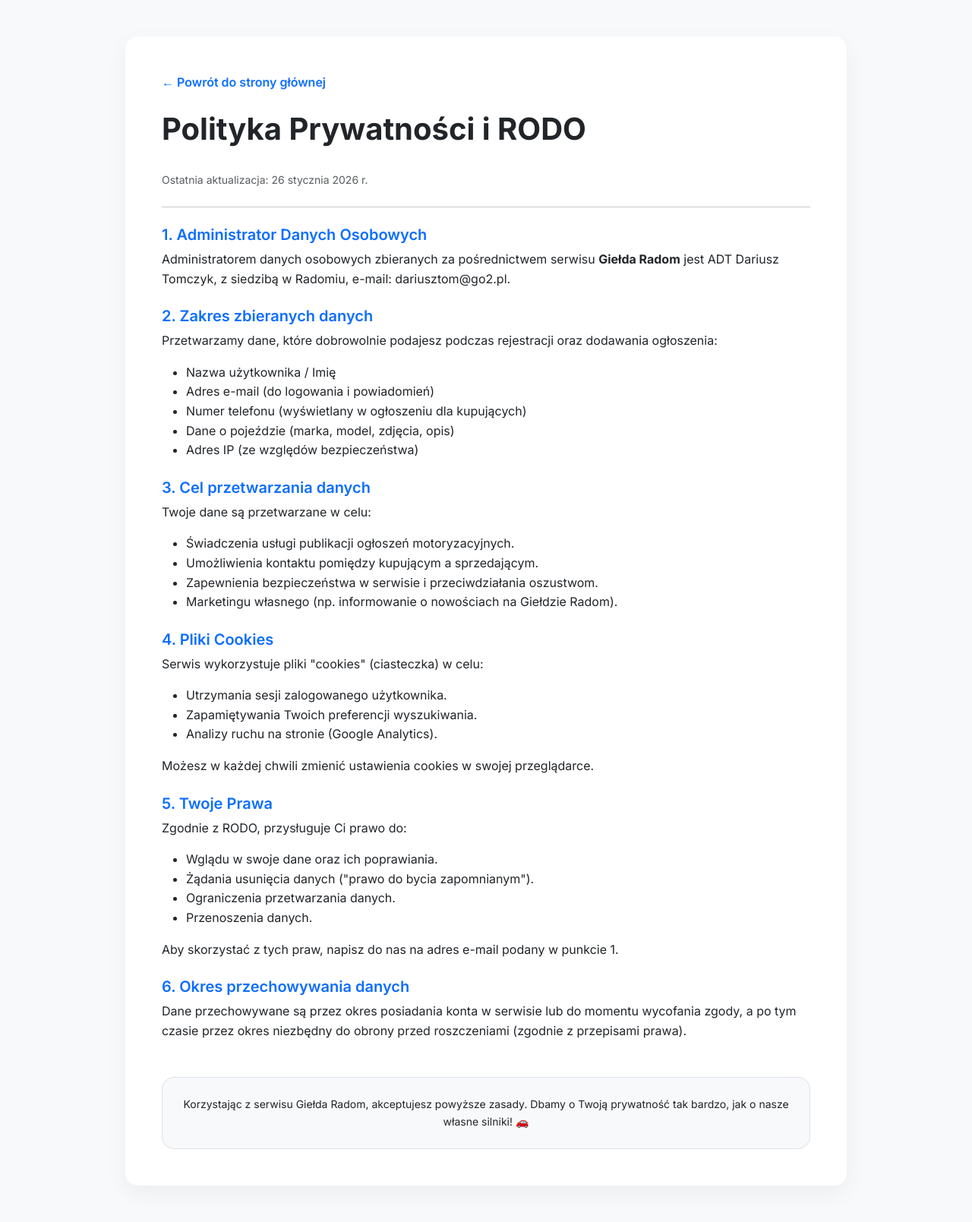
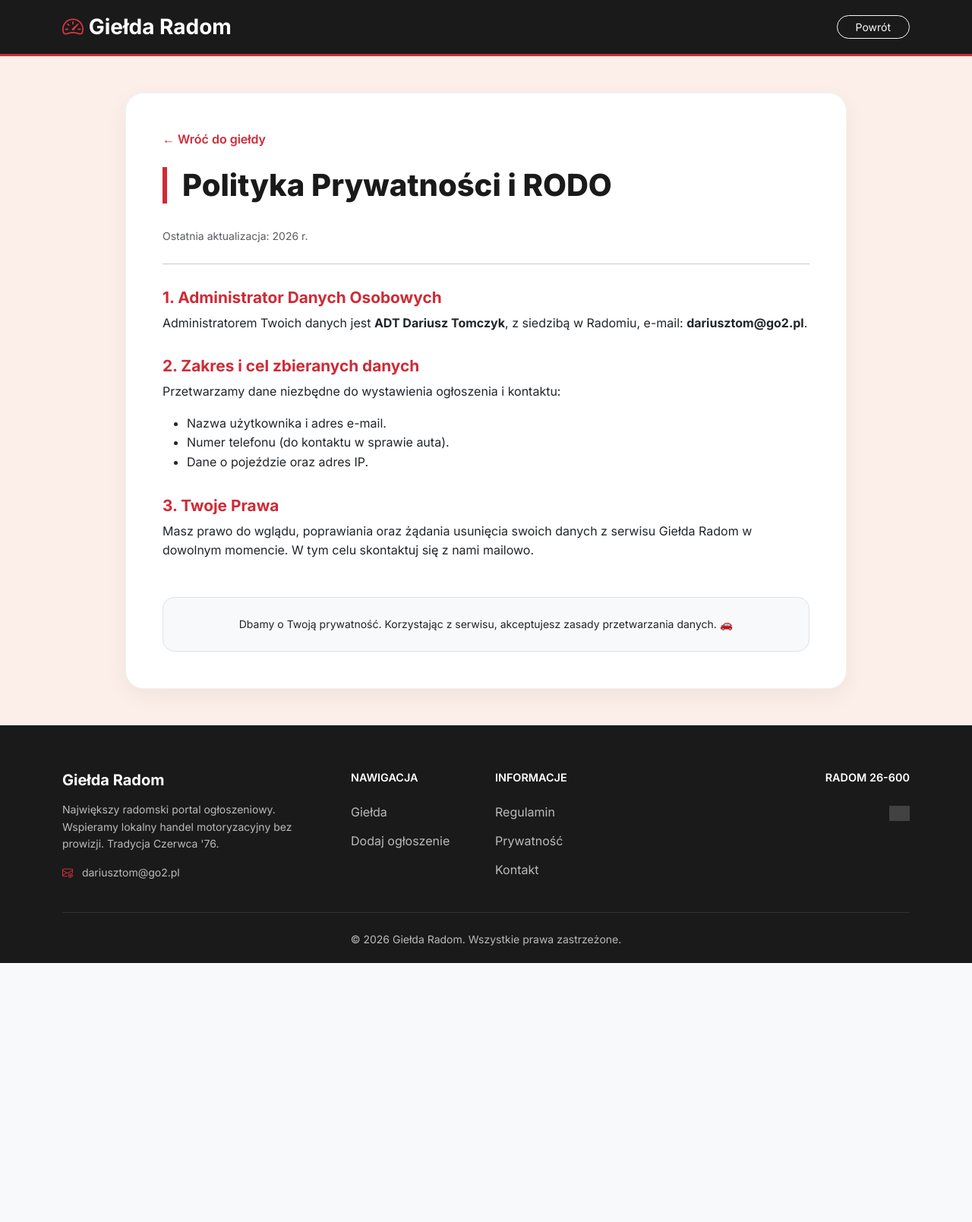
Before and after one commit to tomczykdariusz606/gielda-radom, a Flask app: page /polityka-prywatnosci in a window 1280 px wide. Shown: the whole page at 76% size. After the commit the page ends 1268 px from the top, so only its background shows below. Run offline with Flask 3, Linux system fonts and the light colour scheme; grey boxes are pictures that could not be loaded.

Commit message:
Update polityka.html

```diff
--- a/templates/polityka.html
+++ b/templates/polityka.html
@@ -3,92 +3,131 @@
 <head>
     <meta charset="UTF-8">
     <title>Polityka Prywatności - Giełda Radom</title>
+    <meta name="viewport" content="width=device-width, initial-scale=1.0">
+
+    <link rel="shortcut icon" href="{{ url_for('static', filename='favicon.ico') }}" type="image/x-icon">
+
     <link href="https://cdn.jsdelivr.net/npm/bootstrap@5.3.2/dist/css/bootstrap.min.css" rel="stylesheet">
-    <link href="https://fonts.googleapis.com/css2?family=Inter:wght@400;600;700&display=swap" rel="stylesheet">
+    <link rel="stylesheet" href="https://cdn.jsdelivr.net/npm/bootstrap-icons@1.11.1/font/bootstrap-icons.css">
+    <link href="https://fonts.googleapis.com/css2?family=Inter:wght@400;600;700;800&display=swap" rel="stylesheet">
+
     <style>
-        body { font-family: 'Inter', sans-serif; background-color: #f8f9fa; line-height: 1.6; }
-        .legal-container { background: white; border-radius: 16px; box-shadow: 0 10px 30px rgba(0,0,0,0.05); padding: 3rem; margin-top: 3rem; margin-bottom: 3rem; }
-        h1 { color: #212529; font-weight: 700; margin-bottom: 2rem; }
-        h2 { color: #0d6efd; font-weight: 600; font-size: 1.25rem; margin-top: 1.5rem; }
-        .back-link { text-decoration: none; font-weight: 600; }
+        :root { --radom-red: #ce2b37; --radom-dark: #1a1a1a; }
+
+        /* Zmiana tła na spójne z index.html */
+        body {
+            font-family: 'Inter', sans-serif;
+            background-color: #fcefe9;
+            line-height: 1.6;
+            min-height: 100vh;
+            display: flex;
+            flex-direction: column;
+        }
+
+        .navbar { background: var(--radom-dark); border-bottom: 3px solid var(--radom-red); }
+
+        .legal-container {
+            background: white;
+            border-radius: 24px;
+            box-shadow: 0 10px 30px rgba(0,0,0,0.05);
+            padding: 3rem;
+            margin-top: 3rem;
+            margin-bottom: 3rem;
+            border: 1px solid rgba(0,0,0,0.05);
+        }
+
+        h1 { color: var(--radom-dark); font-weight: 800; margin-bottom: 2rem; border-left: 6px solid var(--radom-red); padding-left: 20px; }
+        h2 { color: var(--radom-red); font-weight: 700; font-size: 1.3rem; margin-top: 2rem; }
+
+        .back-link { text-decoration: none; font-weight: 600; color: var(--radom-red); transition: 0.2s; }
+        .back-link:hover { opacity: 0.8; }
+
+        /* STOPKA TWOJEGO PROJEKTU */
+        .footer-main { background: var(--radom-dark); color: #bbb; padding: 60px 0 20px; margin-top: auto; }
+        .footer-heading { color: white; font-weight: 600; margin-bottom: 25px; text-transform: uppercase; font-size: 0.9rem; }
+        .footer-link { color: #bbb; text-decoration: none; transition: 0.2s; display: block; margin-bottom: 12px; }
+        .footer-link:hover { color: var(--radom-red); padding-left: 5px; }
     </style>
 </head>
 <body>
 
+    <nav class="navbar navbar-expand-lg navbar-dark sticky-top">
+        <div class="container">
+            <a class="navbar-brand fw-bold fs-3" href="/"><i class="bi bi-speedometer2 text-danger"></i> Giełda Radom</a>
+            <div class="ms-auto">
+                <a href="/" class="btn btn-outline-light rounded-pill px-4 btn-sm">Powrót</a>
+            </div>
+        </div>
+    </nav>
+
     <div class="container">
         <div class="row justify-content-center">
             <div class="col-lg-10 legal-container">
-            <a href="/" class="back-link mb-4 d-inline-block">← Powrót do strony głównej</a>
+                <a href="/" class="back-link mb-4 d-inline-block">← Wróć do giełdy</a>
 
                 <h1>Polityka Prywatności i RODO</h1>
-            <p class="text-muted small">Ostatnia aktualizacja: 26 stycznia 2026 r.</p>
+                <p class="text-muted small">Ostatnia aktualizacja: 2026 r.</p>
 
                 <hr class="my-4">
 
                 <section>
                     <h2>1. Administrator Danych Osobowych</h2>
-                <p>Administratorem danych osobowych zbieranych za pośrednictwem serwisu <strong>Giełda Radom</strong> jest ADT Dariusz Tomczyk, z siedzibą w Radomiu, e-mail: dariusztom@go2.pl.</p>
+                    <p>Administratorem Twoich danych jest <strong>ADT Dariusz Tomczyk</strong>, z siedzibą w Radomiu, e-mail: <strong>dariusztom@go2.pl</strong>.</p>
                 </section>
 
                 <section>
-                <h2>2. Zakres zbieranych danych</h2>
-                <p>Przetwarzamy dane, które dobrowolnie podajesz podczas rejestracji oraz dodawania ogłoszenia:</p>
+                    <h2>2. Zakres i cel zbieranych danych</h2>
+                    <p>Przetwarzamy dane niezbędne do wystawienia ogłoszenia i kontaktu:</p>
                     <ul>
-                    <li>Nazwa użytkownika / Imię</li>
-                    <li>Adres e-mail (do logowania i powiadomień)</li>
-                    <li>Numer telefonu (wyświetlany w ogłoszeniu dla kupujących)</li>
-                    <li>Dane o pojeździe (marka, model, zdjęcia, opis)</li>
-                    <li>Adres IP (ze względów bezpieczeństwa)</li>
+                        <li>Nazwa użytkownika i adres e-mail.</li>
+                        <li>Numer telefonu (do kontaktu w sprawie auta).</li>
+                        <li>Dane o pojeździe oraz adres IP.</li>
                     </ul>
                 </section>
 
                 <section>
-                <h2>3. Cel przetwarzania danych</h2>
-                <p>Twoje dane są przetwarzane w celu:</p>
-                <ul>
-                    <li>Świadczenia usługi publikacji ogłoszeń motoryzacyjnych.</li>
-                    <li>Umożliwienia kontaktu pomiędzy kupującym a sprzedającym.</li>
-                    <li>Zapewnienia bezpieczeństwa w serwisie i przeciwdziałania oszustwom.</li>
-                    <li>Marketingu własnego (np. informowanie o nowościach na Giełdzie Radom).</li>
-                </ul>
+                    <h2>3. Twoje Prawa</h2>
+                    <p>Masz prawo do wglądu, poprawiania oraz żądania usunięcia swoich danych z serwisu Giełda Radom w dowolnym momencie. W tym celu skontaktuj się z nami mailowo.</p>
                 </section>
 
-            <section>
-                <h2>4. Pliki Cookies</h2>
-                <p>Serwis wykorzystuje pliki "cookies" (ciasteczka) w celu:</p>
-                <ul>
-                    <li>Utrzymania sesji zalogowanego użytkownika.</li>
-                    <li>Zapamiętywania Twoich preferencji wyszukiwania.</li>
-                    <li>Analizy ruchu na stronie (Google Analytics).</li>
-                </ul>
-                <p>Możesz w każdej chwili zmienić ustawienia cookies w swojej przeglądarce.</p>
-            </section>
-
-            <section>
-                <h2>5. Twoje Prawa</h2>
-                <p>Zgodnie z RODO, przysługuje Ci prawo do:</p>
-                <ul>
-                    <li>Wglądu w swoje dane oraz ich poprawiania.</li>
-                    <li>Żądania usunięcia danych ("prawo do bycia zapomnianym").</li>
-                    <li>Ograniczenia przetwarzania danych.</li>
-                    <li>Przenoszenia danych.</li>
-                </ul>
-                <p>Aby skorzystać z tych praw, napisz do nas na adres e-mail podany w punkcie 1.</p>
-            </section>
-
-            <section>
-                <h2>6. Okres przechowywania danych</h2>
-                <p>Dane przechowywane są przez okres posiadania konta w serwisie lub do momentu wycofania zgody, a po tym czasie przez okres niezbędny do obrony przed roszczeniami (zgodnie z przepisami prawa).</p>
-            </section>
-
-            <div class="mt-5 p-4 bg-light rounded-4 border">
-                <p class="mb-0 small text-center">
-                    Korzystając z serwisu Giełda Radom, akceptujesz powyższe zasady. Dbamy o Twoją prywatność tak bardzo, jak o nasze własne silniki! 🚗
+                <div class="mt-5 p-4 bg-light rounded-4 border text-center">
+                    <p class="mb-0 small">
+                        Dbamy o Twoją prywatność. Korzystając z serwisu, akceptujesz zasady przetwarzania danych. 🚗
                     </p>
                 </div>
             </div>
         </div>
     </div>
 
+    <footer class="footer-main">
+        <div class="container">
+            <div class="row gy-4">
+                <div class="col-lg-4">
+                    <h5 class="text-white fw-bold mb-3">Giełda Radom</h5>
+                    <p class="small">Największy radomski portal ogłoszeniowy. Wspieramy lokalny handel motoryzacyjny bez prowizji. Tradycja Czerwca '76.</p>
+                    <p class="small mt-3"><i class="bi bi-envelope-at text-danger me-2"></i> dariusztom@go2.pl</p>
+                </div>
+                <div class="col-lg-2">
+                    <h5 class="footer-heading">Nawigacja</h5>
+                    <a href="/" class="footer-link">Giełda</a>
+                    <a href="/register" class="footer-link">Dodaj ogłoszenie</a>
+                </div>
+                <div class="col-lg-3">
+                    <h5 class="footer-heading">Informacje</h5>
+                    <a href="/regulamin" class="footer-link">Regulamin</a>
+                    <a href="/polityka-prywatnosci" class="footer-link">Prywatność</a>
+                    <a href="/kontakt" class="footer-link">Kontakt</a>
+                </div>
+                <div class="col-lg-3 text-md-end">
+                    <h5 class="footer-heading">Radom 26-600</h5>
+                    <img src="https://upload.wikimedia.org/wikipedia/commons/thumb/e/e9/Flag_of_Radom.svg/800px-Flag_of_Radom.svg.png" alt="Radom" style="height: 20px; opacity: 0.3;">
+                </div>
+            </div>
+            <hr class="my-4 border-secondary opacity-25">
+            <p class="text-center small mb-0">© 2026 Giełda Radom. Wszystkie prawa zastrzeżone.</p>
+        </div>
+    </footer>
+
+    <script src="https://cdn.jsdelivr.net/npm/bootstrap@5.3.2/dist/js/bootstrap.bundle.min.js"></script>
 </body>
 </html>
```
Lines whose indentation alone changed are shown as unchanged.
